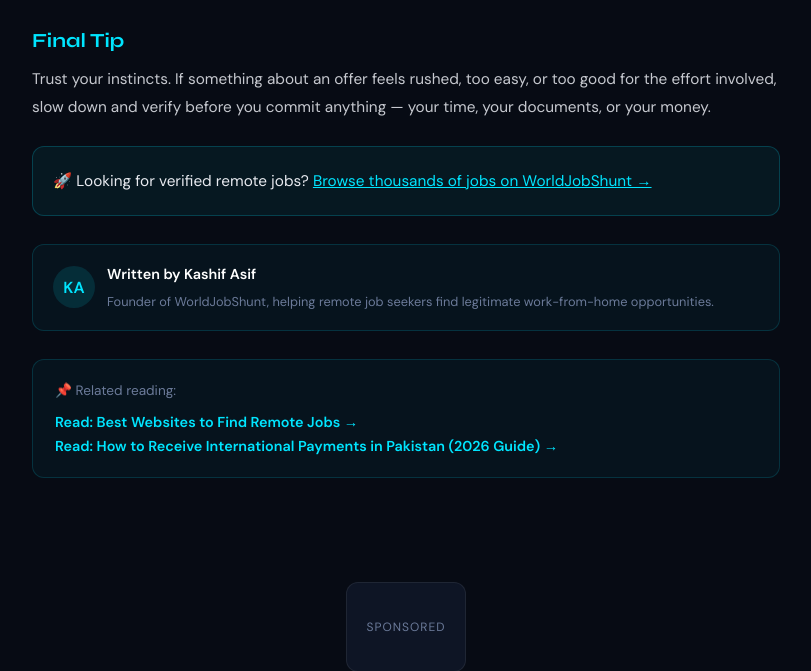
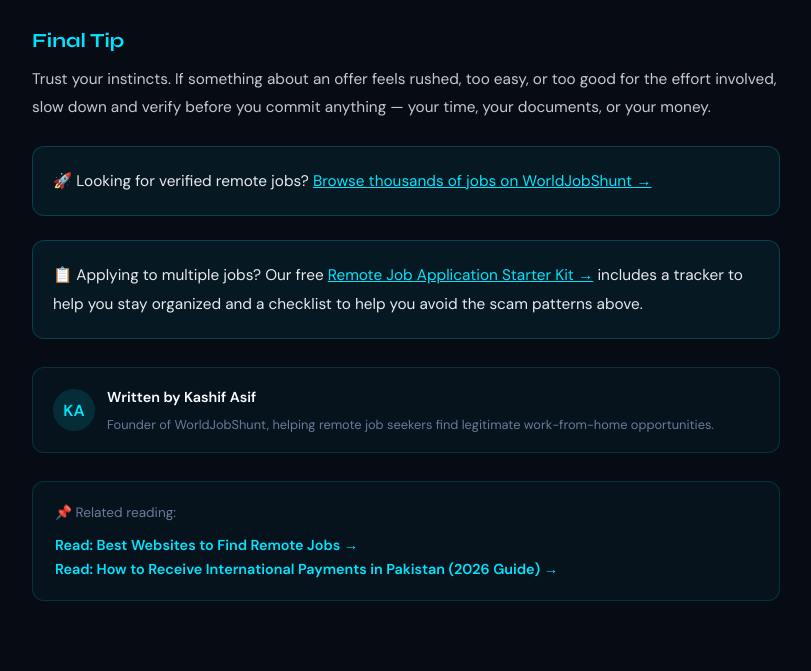
Before and after one commit to Kashifasif2493/jobhunt, a Flask app: page /blog/how-to-avoid-remote-job-scams-2026 in a window 1280 px wide. Shown: the part 1594-2265 px from the top of the page, without its empty margins (234-1045 px from the left). Run offline with Flask 3, Linux system fonts and the light colour scheme.

Commit message:
Update blog_remote_job_scams_2026.html

```diff
--- a/jobhunt-main/templates/blog_remote_job_scams_2026.html
+++ b/jobhunt-main/templates/blog_remote_job_scams_2026.html
@@ -75,6 +75,7 @@
     <h2>Final Tip</h2>
     <p>Trust your instincts. If something about an offer feels rushed, too easy, or too good for the effort involved, slow down and verify before you commit anything — your time, your documents, or your money.</p>
     <div class="tip-box"><p>🚀 Looking for verified remote jobs? <a href="/" style="color:var(--accent)">Browse thousands of jobs on WorldJobShunt →</a></p></div>
+    <div class="tip-box"><p>📋 Applying to multiple jobs? Our free <a href="/resources" style="color:var(--accent)">Remote Job Application Starter Kit →</a> includes a tracker to help you stay organized and a checklist to help you avoid the scam patterns above.</p></div>
 
     <div class="author-box" style="display:flex; align-items:center; gap:12px; background:rgba(0,229,255,0.04); border:1px solid rgba(0,229,255,0.15); border-radius:12px; padding:16px 20px; margin:28px 0;">
       <div style="width:42px; height:42px; border-radius:50%; background:rgba(0,229,255,0.12); display:flex; align-items:center; justify-content:center; color:var(--accent); font-weight:700; flex-shrink:0;">KA</div>
```
